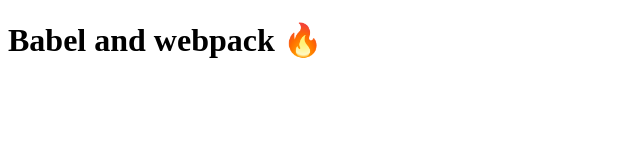
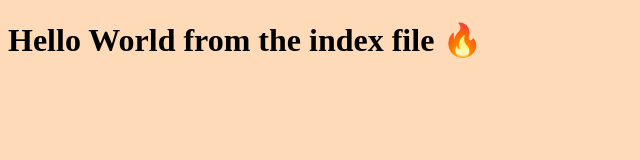
Before and after one commit to muchirijane/webpack-and-babel, a website built with webpack: page dist/index.html in a window 1280 px wide. Shown: the whole page, without its empty margins (0-640 px from the left). Built offline with nearby package versions, Linux system fonts and the light colour scheme.

Commit message:
intro to modules

```diff
--- /dev/null
+++ b/src/dom.js
@@ -0,0 +1,17 @@
+console.log('Dom file');
+
+ const body = document.querySelector('body');
+
+ const bodyStyle = () =>{
+    body.style.backgroundColor = 'peachpuff';
+}
+
+ const title = (text) =>{
+    const titleText = document.createElement('h1');
+    titleText.textContent = text;
+    body.appendChild(titleText);
+}
+
+const contact = 'Tracy@jsninja.dev';
+
+export { bodyStyle, title, contact };
--- a/src/index.js
+++ b/src/index.js
@@ -1,8 +1,7 @@
-const destinations = (place) =>{
-    console.log(`I wanto to visit ${place}.`)
-}
+console.log('Index file');
 
-destinations('Rio');
-destinations('Diani beach');
-destinations('Dubai');
-destinations('London');
+import {bodyStyle, title, contact} from  './dom';
+
+bodyStyle();
+title('Hello World from the index file 🔥');
+console.log(contact);
```
Also changed, not shown: dist/assets/main.js, dist/index.html.
